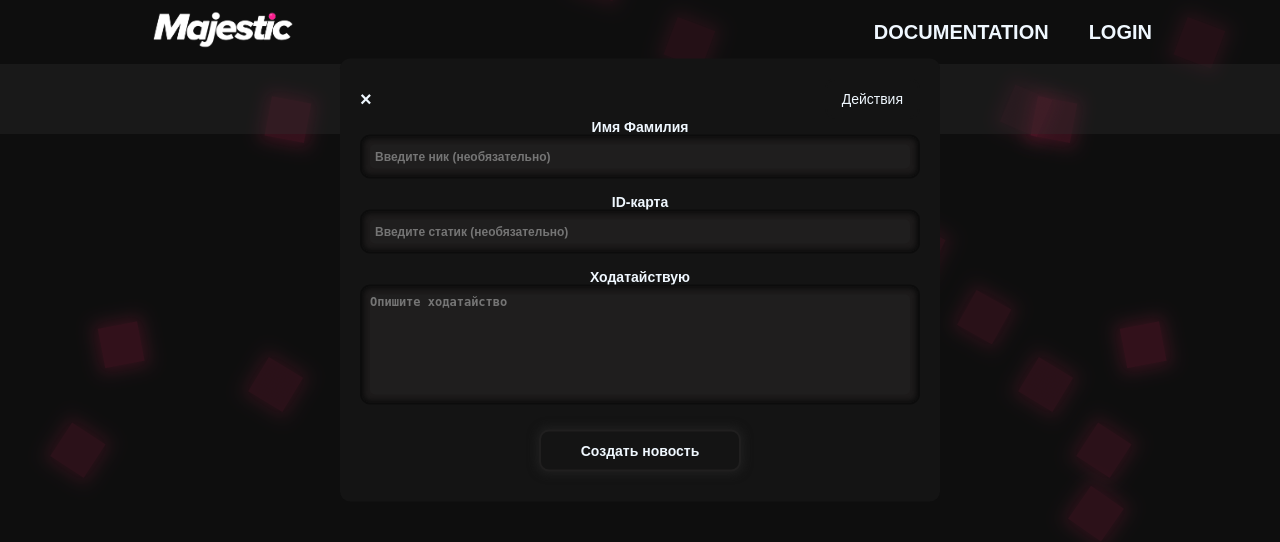
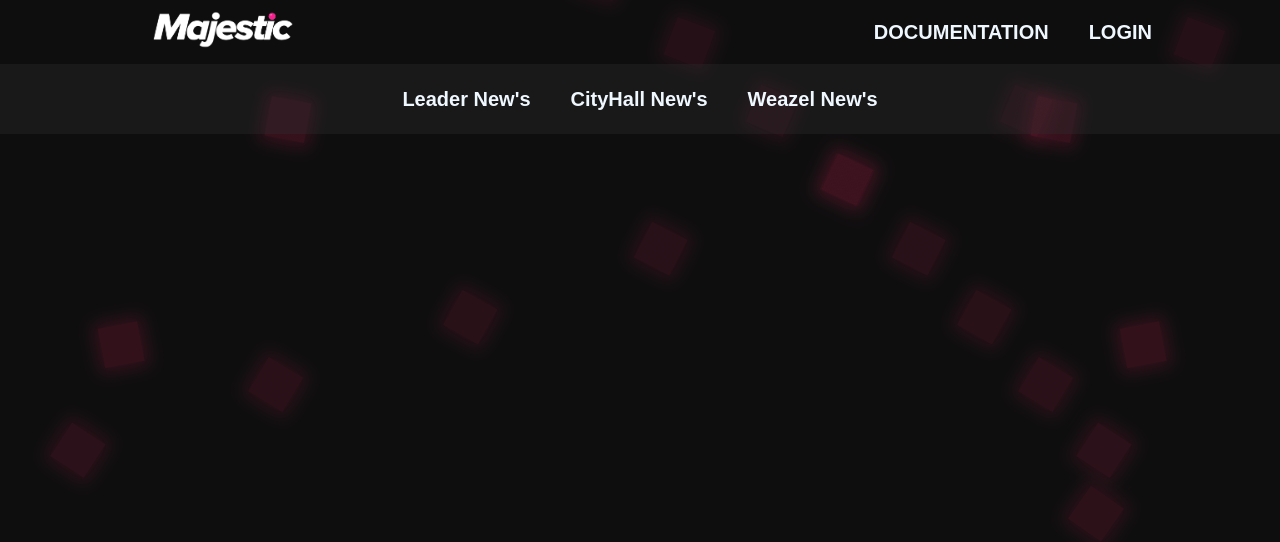
Before and after one commit to 6oT9lpa/website-of-the-state, a Flask app: page / in a window 1280 px wide. Shown: the top 542 px of the page. Run offline with Flask 3, Linux system fonts and the light colour scheme; data that the repository does not hold is empty; some libraries are stand-ins or nearby versions.

Commit message:
скрыта модалка

```diff
--- a/templates/main/main.html
+++ b/templates/main/main.html
@@ -1,4 +1,4 @@
-<div class='modal' id='modal-1' style='display:flex; opacity:1;'>
+<div class='modal' id='modal-1' style='display:none; opacity:0;'>
     <form method='POST' id='create-news'>
         <div class='content-modal'>
             <div class="header-modal">
```
